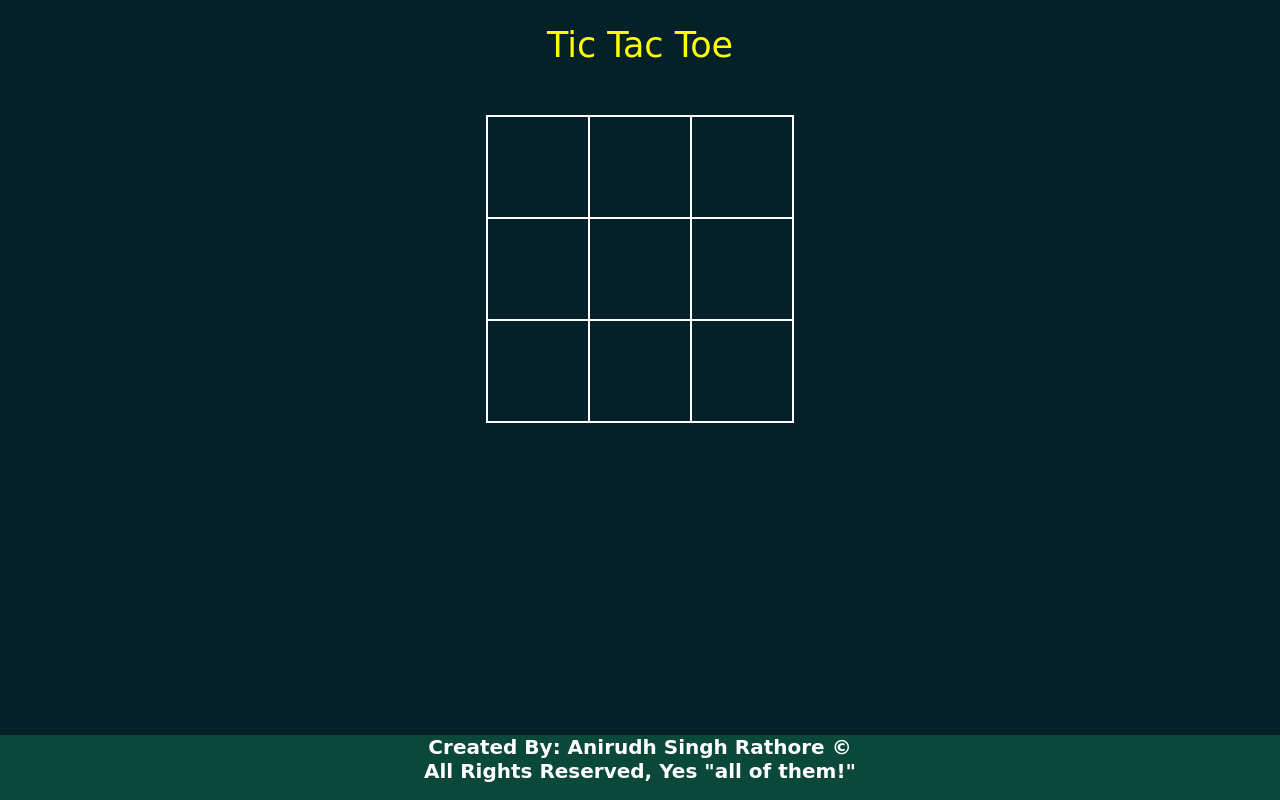
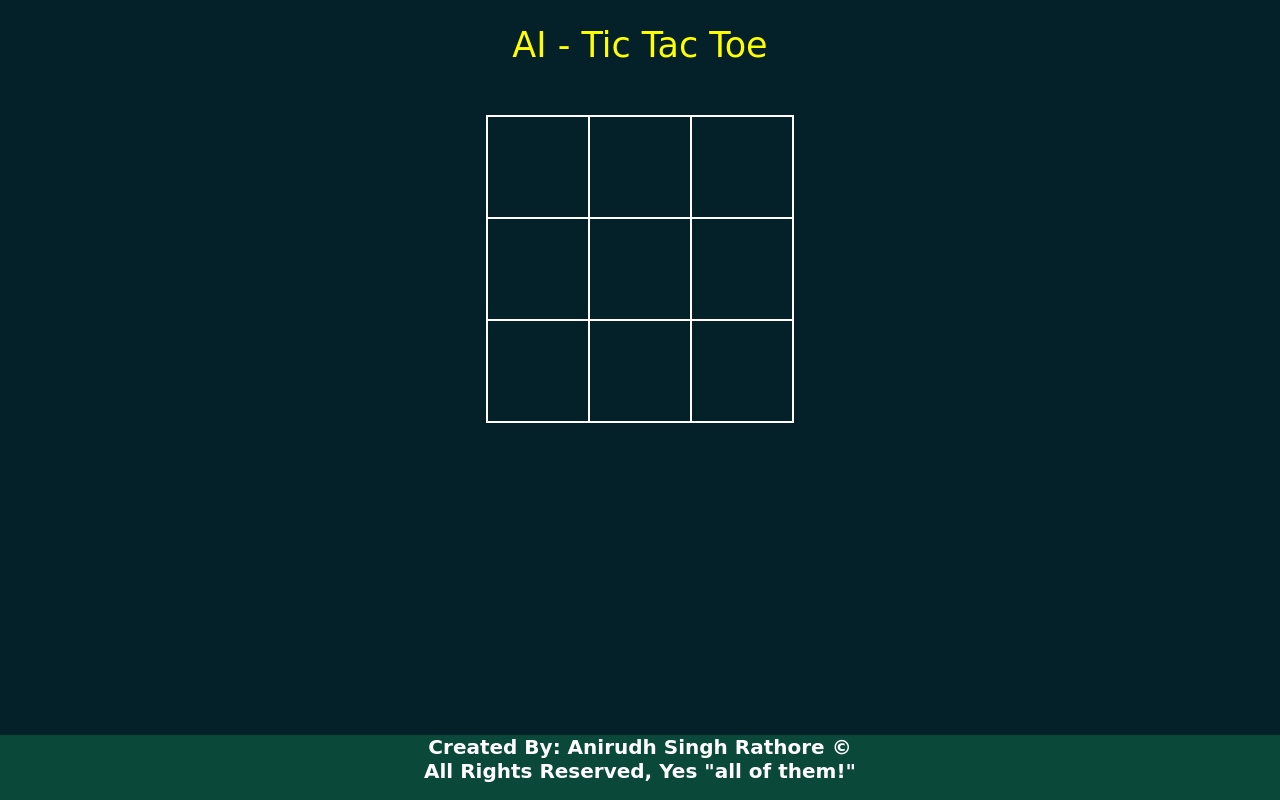
Before and after one commit to anirudhsinghr/aitictactoe, a plain HTML site: page index.html in a window 1280 px wide. Drawn offline with Linux system fonts and the light colour scheme.

Commit message:
Update index.html

```diff
--- a/index.html
+++ b/index.html
@@ -14,7 +14,7 @@
 </head>
 <body>
 
-	<div id="about">Tic Tac Toe</div>
+	<div id="about">AI - Tic Tac Toe</div>
 
 	<div class="container">
 		<div class="element" data-set="false" data-pos="0"></div>
```
